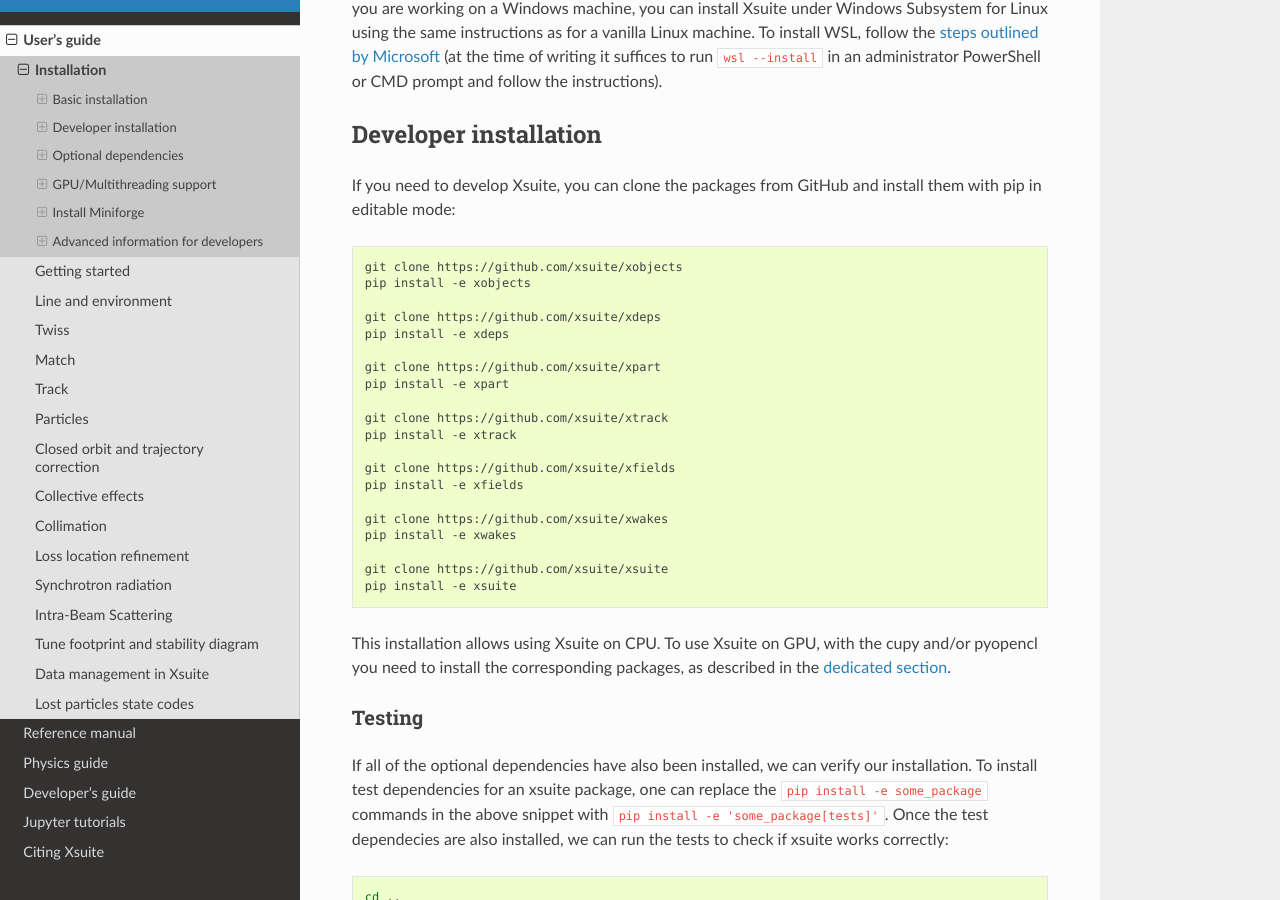
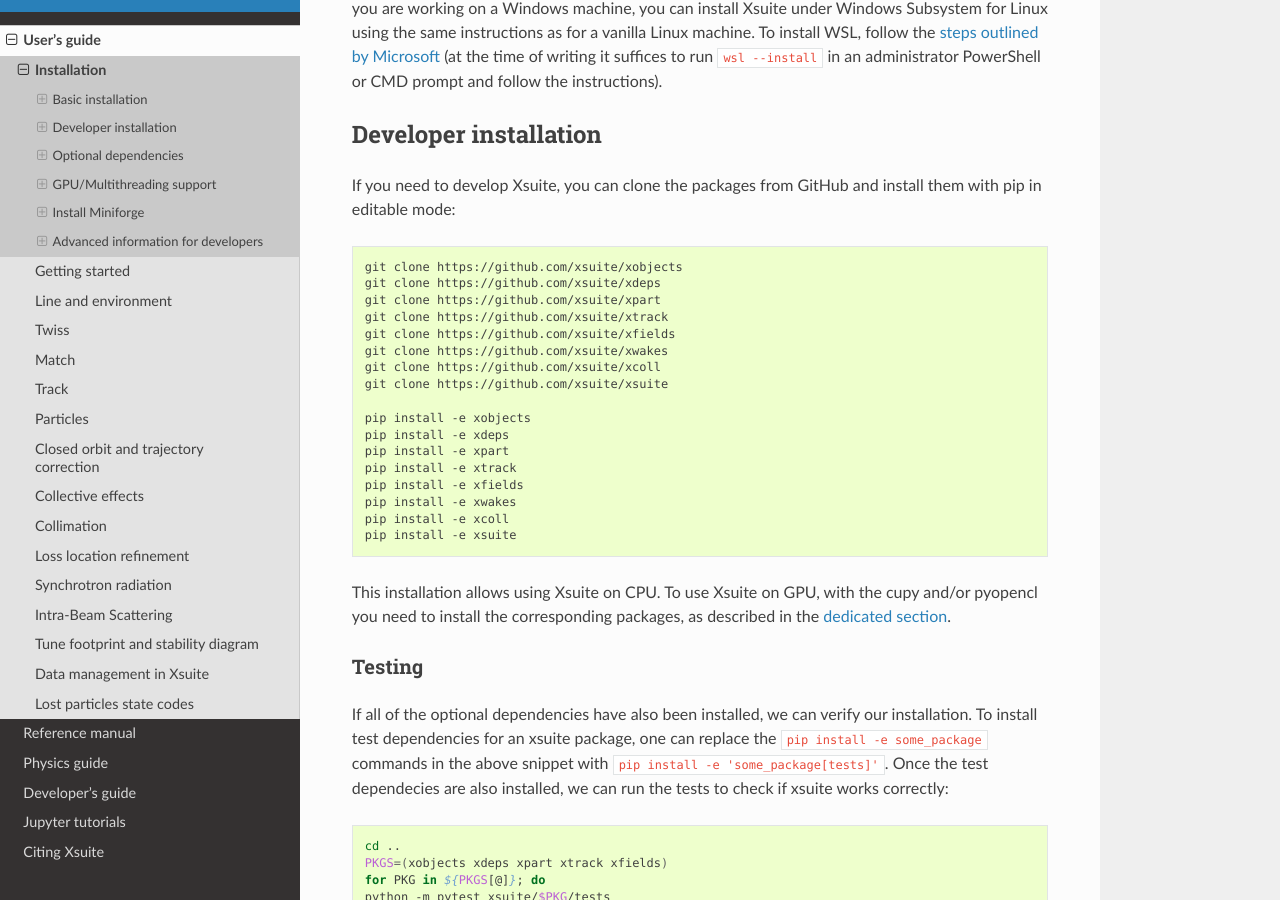
Before and after one commit to xsuite/xsuite, a Sphinx documentation site: the page built from docs/installation.rst, in a window 1280 px wide and 900 px high, scrolled down 1460 px. Built offline with Sphinx 7.4.7 and the Read the Docs theme 3.1.0, drawn with Linux system fonts in a browser that asks for light colours; pages that are not in the unit, such as notebooks, are missing from menus; the version number could not be read and is left out.

Commit message:
Upadate doc

```diff
--- a/docs/installation.rst
+++ b/docs/installation.rst
@@ -56,24 +56,21 @@
 .. code-block:: bash
 
     git clone https://github.com/xsuite/xobjects
+    git clone https://github.com/xsuite/xdeps
+    git clone https://github.com/xsuite/xpart
+    git clone https://github.com/xsuite/xtrack
+    git clone https://github.com/xsuite/xfields
+    git clone https://github.com/xsuite/xwakes
+    git clone https://github.com/xsuite/xcoll
+    git clone https://github.com/xsuite/xsuite
+
     pip install -e xobjects
-
-    git clone https://github.com/xsuite/xdeps
     pip install -e xdeps
-
-    git clone https://github.com/xsuite/xpart
     pip install -e xpart
-
-    git clone https://github.com/xsuite/xtrack
     pip install -e xtrack
-
-    git clone https://github.com/xsuite/xfields
     pip install -e xfields
-
-    git clone https://github.com/xsuite/xwakes
     pip install -e xwakes
-
-    git clone https://github.com/xsuite/xsuite
+    pip install -e xcoll
     pip install -e xsuite
 
 
```
